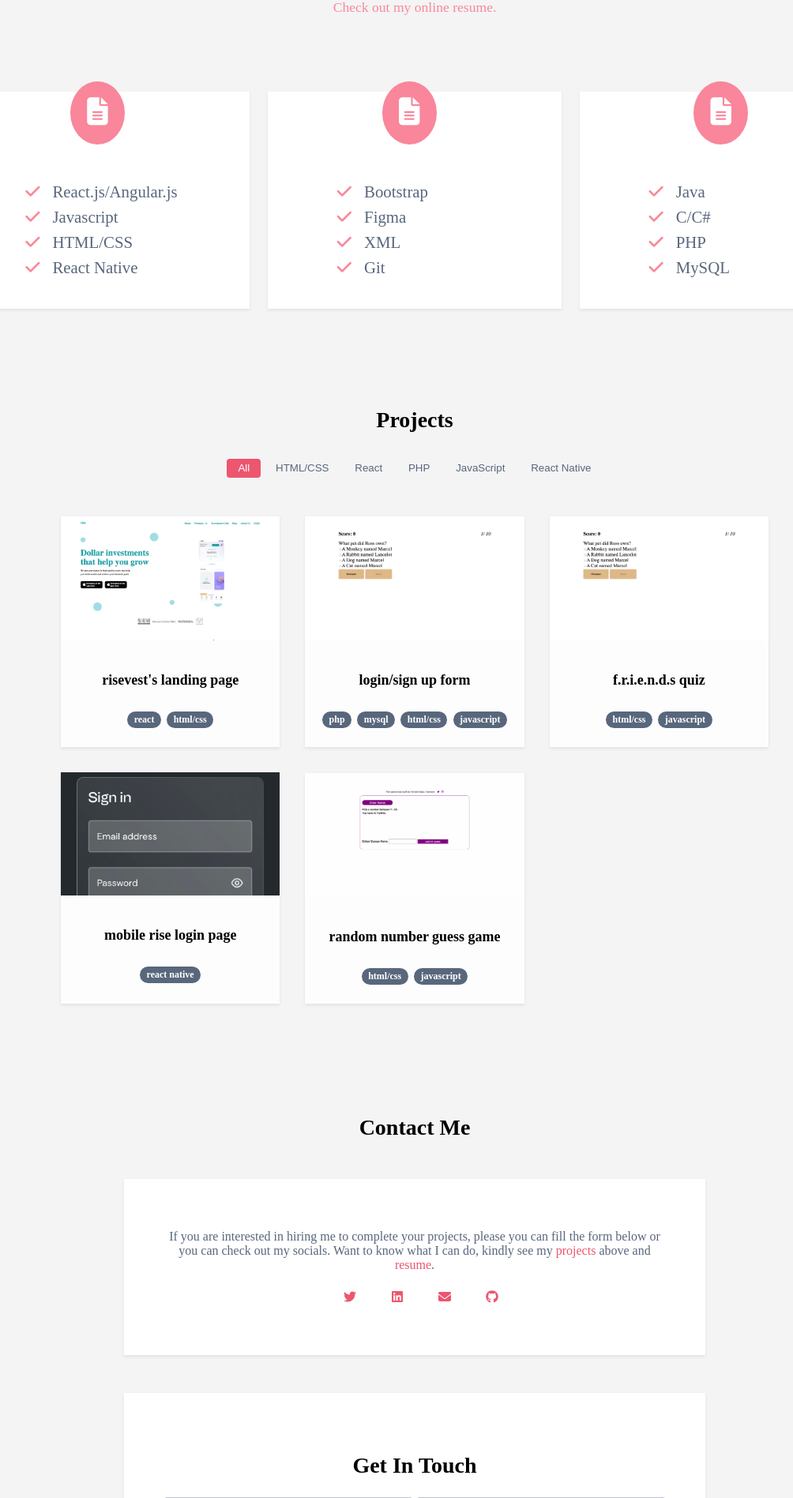
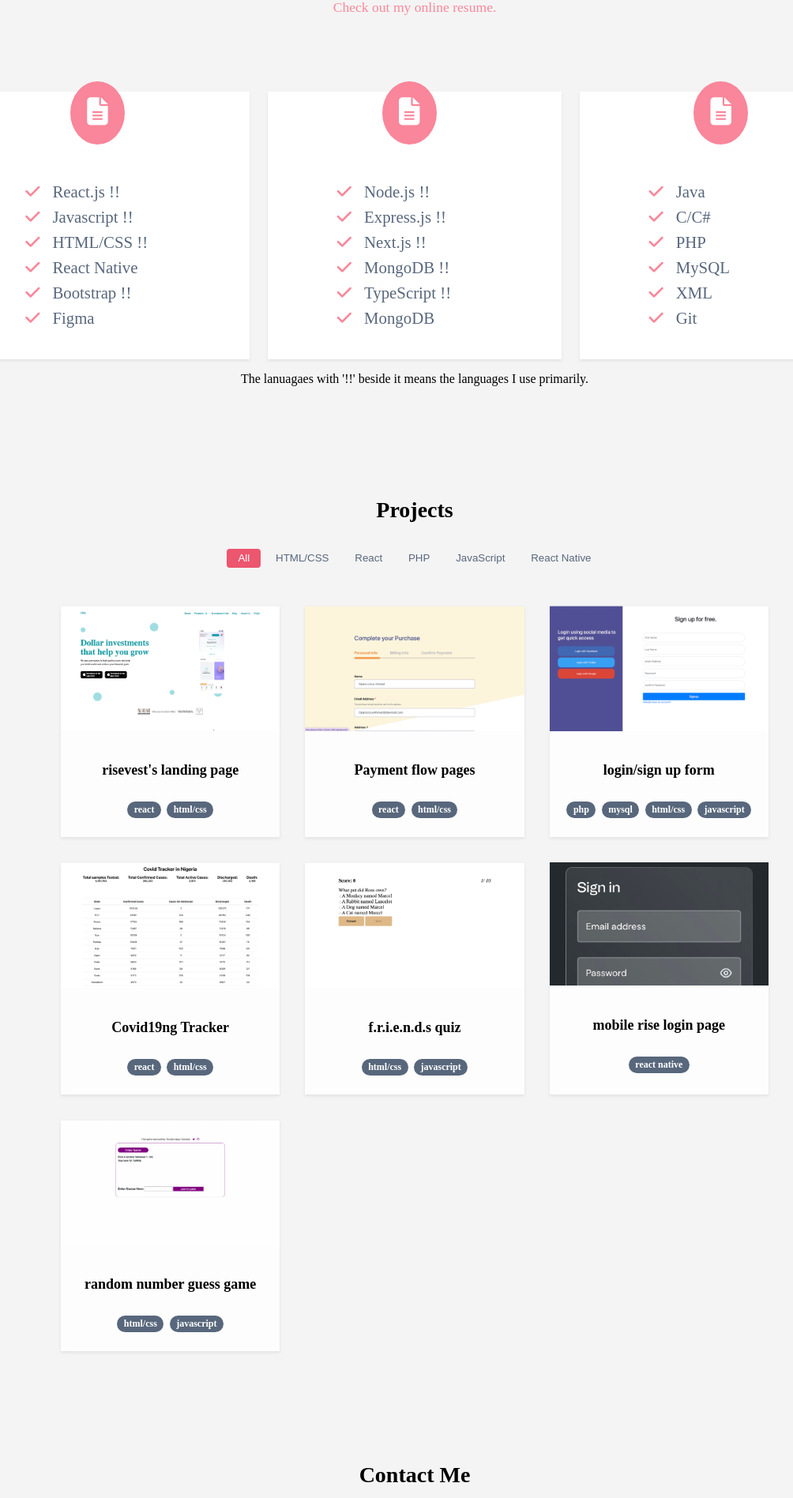
Before and after one commit to TomisinAjayi/Old-portfolio, a PHP site: page / in a window 1280 px wide. Shown: the part 514-2411 px from the top of the page at 79% size, without its empty margins (115-1119 px from the left). Run offline with PHP 8.4, Linux system fonts and the light colour scheme; some libraries are stand-ins or nearby versions.

Commit message:
added some new projects

```diff
--- a/portfolio/index.html
+++ b/portfolio/index.html
@@ -58,10 +58,12 @@
                         <i class="fa-solid fa-file-lines"></i>
                     </div>
                     <ul>
-                        <li><i class="fa-solid fa-check"></i>React.js/Angular.js</li>
-                        <li><i class="fa-solid fa-check"></i>Javascript</li>
-                        <li><i class="fa-solid fa-check"></i>HTML/CSS</li>
+                        <li><i class="fa-solid fa-check"></i>React.js !!</li>
+                        <li><i class="fa-solid fa-check"></i>Javascript !!</li>
+                        <li><i class="fa-solid fa-check"></i>HTML/CSS !!</li>
                         <li><i class="fa-solid fa-check"></i>React Native</li>
+                        <li><i class="fa-solid fa-check"></i>Bootstrap !!</li>
+                        <li><i class="fa-solid fa-check"></i>Figma</li>
                     </ul>
                 </div>
                 <div class="col-4">
@@ -69,10 +71,12 @@
                         <i class="fa-solid fa-file-lines"></i>
                     </div>
                     <ul>
-                        <li><i class="fa-solid fa-check"></i>Bootstrap</li>
-                        <li><i class="fa-solid fa-check"></i>Figma</li>
-                        <li><i class="fa-solid fa-check"></i>XML</li>
-                        <li><i class="fa-solid fa-check"></i>Git</li>
+                        <li><i class="fa-solid fa-check"></i>Node.js !!</li>
+                        <li><i class="fa-solid fa-check"></i>Express.js !!</li>
+                        <li><i class="fa-solid fa-check"></i>Next.js !!</li>
+                        <li><i class="fa-solid fa-check"></i>MongoDB !!</li>
+                        <li><i class="fa-solid fa-check"></i>TypeScript !!</li>
+                        <li><i class="fa-solid fa-check"></i>MongoDB</li>
                     </ul>
                 </div>
                 <div class="col-4">
@@ -84,8 +88,13 @@
                         <li><i class="fa-solid fa-check"></i>C/C#</li>
                         <li><i class="fa-solid fa-check"></i>PHP</li>
                         <li><i class="fa-solid fa-check"></i>MySQL</li>
+                        <li><i class="fa-solid fa-check"></i>XML</li>
+                        <li><i class="fa-solid fa-check"></i>Git</li>
                     </ul>
                 </div>
+            </div>
+            <div>
+                <p style="text-align:center;">The lanuagaes with '!!' beside it means the languages I use primarily.</p>
             </div>
         </div>
     </section>
@@ -121,10 +130,30 @@
                     </div>
                 </div>
             </div>
+            <div class="grid-item react html/css">
+                <div class="card">
+                    <div class="card-img">
+                        <img src="payment.jpg" alt="payment">
+                    </div>
+                    <div class="card-body">
+                        <h4><a href="https://paymentflow-tomisin.netlify.app/">Payment flow pages</a></h4>
+                    </div>
+                    <div class="card-footer">
+                        <ul>
+                            <li>
+                                <span>react</span>
+                            </li>
+                            <li>
+                                <span>html/css</span>
+                            </li>
+                        </ul>
+                    </div>
+                </div>
+            </div>
             <div class="grid-item php javascript html/css">
                 <div class="card">
                     <div class="card-img">
-                        <img src="friends.png" alt="form">
+                        <img src="signup.jpg" alt="signup">
                     </div>
                     <div class="card-body">
                         <h4><a href="#">login/sign up form</a></h4>
@@ -142,6 +171,26 @@
                             </li>
                             <li>
                                 <span>javascript</span>
+                            </li>
+                        </ul>
+                    </div>
+                </div>
+            </div>
+            <div class="grid-item react html/css">
+                <div class="card">
+                    <div class="card-img">
+                        <img src="covid-tracker.jpg" alt="payment">
+                    </div>
+                    <div class="card-body">
+                        <h4><a href="https://covid19ng-tracker.netlify.app/">Covid19ng Tracker</a></h4>
+                    </div>
+                    <div class="card-footer">
+                        <ul>
+                            <li>
+                                <span>react</span>
+                            </li>
+                            <li>
+                                <span>html/css</span>
                             </li>
                         </ul>
                     </div>
@@ -246,7 +295,7 @@
     <footer>
         <h3>Interested in hiring me for a project?</h3>
         <p>Looking for a full-stack developer to build your web or mobile applications
-           You can email me at <a href="mailto:thomieajayi@gmail.com">thomieajayi@gmail.com</a> or visit the <a href="#">contact</a> page</p>
+           You can email me at <a href="mailto:thomieajayi@gmail.com">thomieajayi@gmail.com</a> or visit the <a href="#contact-section">contact</a> page</p>
         <button><a href="#contact-section">Let's Talk <i class="fa-solid fa-paper-plane"></i></a></button>
         <div class="copyright">Copyright &copy; Tomisin Ajayi, 2022</div>
     </footer>
--- a/portfolio/script.js
+++ b/portfolio/script.js
@@ -51,15 +51,15 @@ function filterSelection(c) {
   x = document.getElementsByClassName("grid-item");
   if (c == "all") c = "";
   for (i = 0; i < x.length; i++) {
-    w3RemoveClass(x[i], "show");
-    if (x[i].className.indexOf(c) > -1) w3AddClass(x[i], "show");
+    removeClass(x[i], "show");
+    if (x[i].className.indexOf(c) > -1) addClass(x[i], "show");
   }
   // document.querySelector(".react").style.width = "60%";
   // document.querySelector(".reactNative").style.width = "37%";
   // document.querySelector(".php").style.width = "37%";
 }
 
-function w3AddClass(element, name) {
+function addClass(element, name) {
   var i, arr1, arr2;
   arr1 = element.className.split(" ");
   arr2 = name.split(" ");
@@ -70,7 +70,7 @@ function w3AddClass(element, name) {
   }
 }
 
-function w3RemoveClass(element, name) {
+function removeClass(element, name) {
   var i, arr1, arr2;
   arr1 = element.className.split(" ");
   arr2 = name.split(" ");
--- a/portfolio/style.css
+++ b/portfolio/style.css
@@ -478,7 +478,7 @@ footer > button > a {
     }
     .col-4 {
         width: 70%;
-        margin-bottom: 3rem;
+        margin: 0 auto 3rem;
     }
     .projects > #projectList {
         margin: 2rem 0;
```
Also changed, not shown: portfolio/covid-tracker.jpg (added), portfolio/payment.jpg (added), portfolio/signup.jpg (added), 1 other file.
